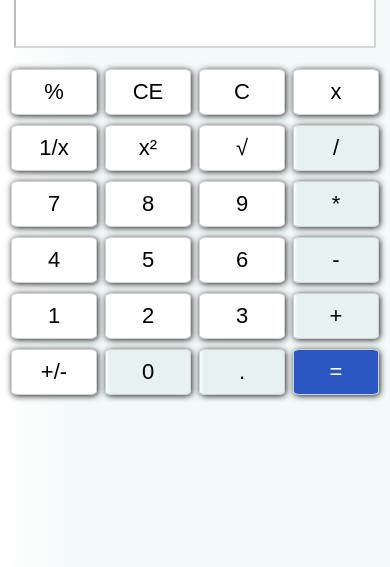
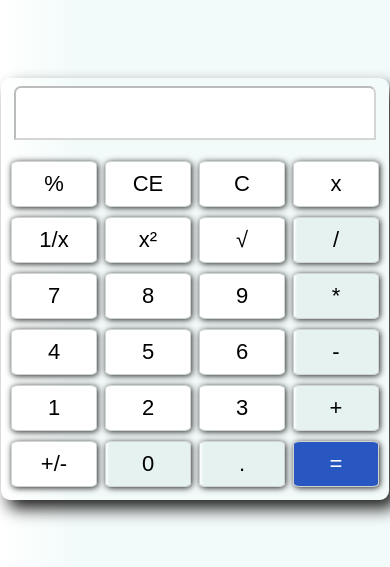
Before and after one commit to snehaltawade/Javascript-Calculator, a plain HTML site: page index.html in a window 390 px wide. Shown: the part 83-650 px from the top of the page. Drawn offline with Linux system fonts and the light colour scheme.

Commit message:
Update style.css
changes for mobile view

```diff
--- a/style.css
+++ b/style.css
@@ -22,21 +22,24 @@ body{
 
 
 .calculator{
-  margin: auto;
-   border-radius: 5%;
-   border-radius: 9px;
-   display: flex;
-   flex-direction: column;
+    margin: auto;
+    border-radius: 5%;
+    border-radius: 9px;
+    display: flex;
+    flex-direction: column;
     justify-content: space-around;
     align-items: center;
     padding-top: 19px;
     width: fit-content;
     padding:0px;
-
+    top: 10vh;
+    position: relative;
+    padding: 8px;
+    box-shadow: 7px 9px 16px rgb(34, 33, 33);
 }
 @media only screen and (min-width: 600px) {
     .calculator{
-    box-shadow: 7px 9px 16px rgb(34, 33, 33);
+
     padding: 20px;
     }
  }
```
